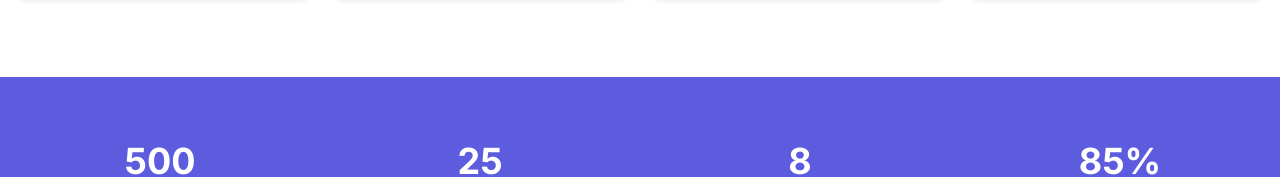
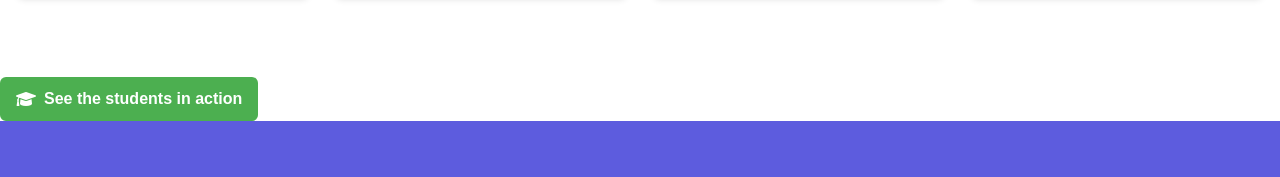
Before and after one commit to IT-LIONEL/Dancareercenter, a plain HTML site: page index.html in a window 1280 px wide. Shown: the part 2395-2572 px from the top of the page. Drawn offline with nearby package versions, Linux system fonts and the light colour scheme.

Commit message:
Update index.html

```diff
--- a/index.html
+++ b/index.html
@@ -449,6 +449,14 @@
             </div>
         </div>
     </section>
+    <a href="https://your-link-here.com"
+   style="display:inline-flex; align-items:center; gap:8px;
+          padding:10px 16px; background:#4caf50; color:#fff;
+          border-radius:6px; text-decoration:none; font-weight:600; font-family:sans-serif;"
+   target="_blank" rel="noopener noreferrer">
+  <i class="fas fa-graduation-cap"></i> See the students in action
+</a>
+
 
     <!-- Stats Section -->
     <section class="py-16 bg-primary text-white">
```
